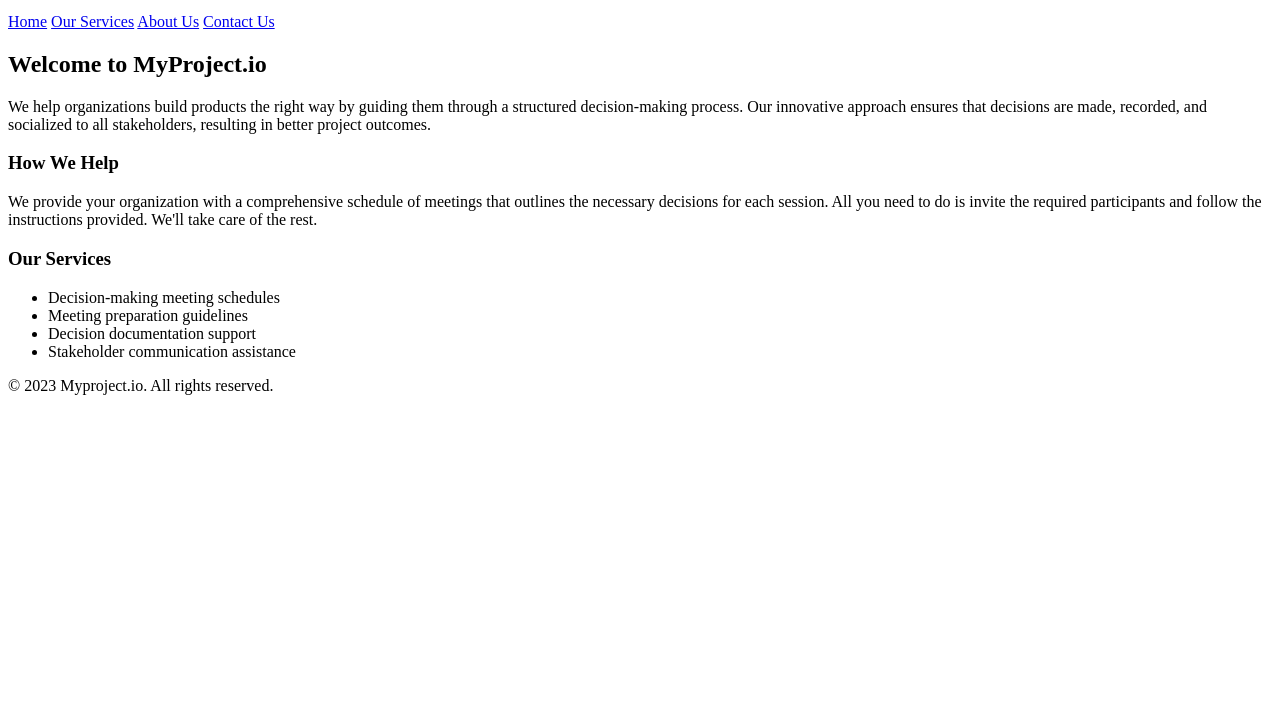
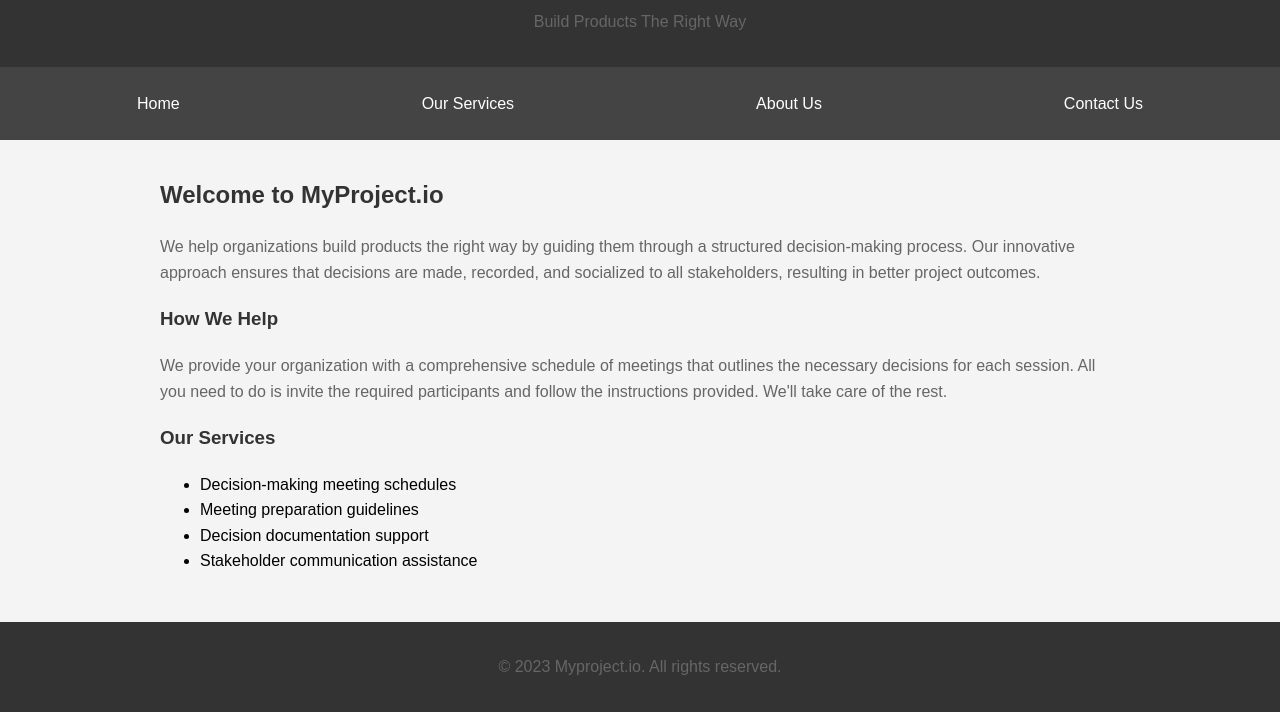
Before and after one commit to ndrc81/myproject, a plain HTML site: page index.html in a window 1280 px wide. Shown: the part 101-813 px from the top of the page. Drawn offline with Linux system fonts and the light colour scheme.

Commit message:
Update index.html

```diff
--- a/index.html
+++ b/index.html
@@ -4,7 +4,7 @@
   <meta charset="UTF-8">
   <meta name="viewport" content="width=device-width, initial-scale=1.0">
   <title>myproject.io | Build Products The Right Way</title>
-  <style> <link rel="stylesheet" href="styles.css"> </style>
+  <link rel="stylesheet" href="styles.css">
 </head>
 <body>
   <header>
```
